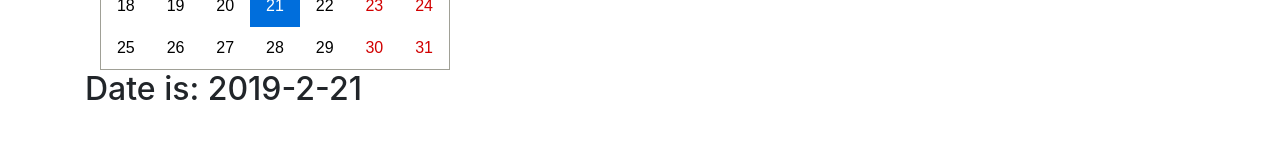
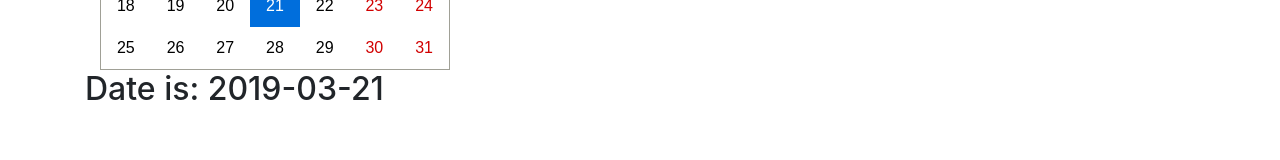
Before and after one commit to egun0001/currency-exchange-rates-app, a React (Create React App) app: page /historical-rates in a window 1280 px wide. Shown: the part 321-481 px from the top of the page. Built offline with nearby package versions, Linux system fonts and the light colour scheme.

Commit message:
Date in Historical Rates formatted

```diff
--- a/src/Components/HistoricalRates.js
+++ b/src/Components/HistoricalRates.js
@@ -16,14 +16,27 @@ class HistoricalRates extends React.Component {
 
     onChange = date => this.setState({date});
 
+    formatDate(date) {
+        var d = new Date(date),
+            month = '' + (d.getMonth() + 1),
+            day = '' + d.getDate(),
+            year = d.getFullYear();
+
+        if (month.length < 2) month = '0' + month;
+        if (day.length < 2) day = '0' + day;
+
+        return [year, month, day].join('-');
+    };
+
 
     render() {
-        const URL = API_CONSTANTSClass.URL;
-        console.log(URL);
-        console.log(API_CONSTANTSClass.API_ACCESS_KEY);
+
+        this.formatDate(this.state.date);
+
+        console.log("This is formatted date: " + this.formatDate(this.state.date));
 
 
-        //TODO change format for monthes
+        //TODO change format for month
         console.log(this.state.date.getFullYear() + "-" + this.state.date.getMonth() + "-" + this.state.date.getDate());
 
         return (
@@ -43,9 +56,7 @@ class HistoricalRates extends React.Component {
                     </Row>
 
                 </Container>
-                <h2>Date is: {this.state.date.getFullYear() + "-"
-                + this.state.date.getMonth()
-                + "-" + this.state.date.getDate()}
+                <h2>Date is: {this.formatDate(this.state.date)}
                 </h2>
             </div>
         );
```
